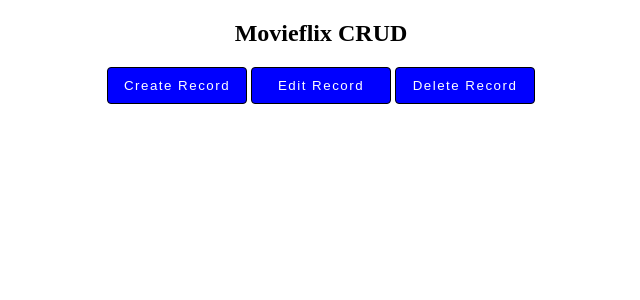
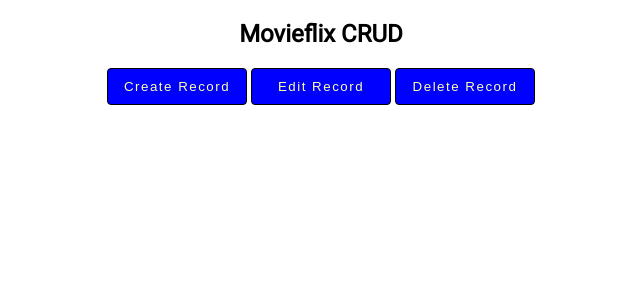
Before and after one commit to onofre925/movieflix-CRUD-Application, a PHP site: page / in a window 1280 px wide. Shown: the top 300 px of the page, without its empty margins (319-959 px from the left). Run offline with PHP 8.4, Linux system fonts and the light colour scheme; data that the repository does not hold is empty.

Commit message:
setting the font family to ROBOTO

```diff
--- a/movieflix/index.php
+++ b/movieflix/index.php
@@ -2,7 +2,12 @@
 <html>
         <head>
             <title>MovieFlix CRUD App</title>
+            <link href="https://fonts.googleapis.com/css2?family=Roboto&display=swap" rel="stylesheet">
             <style>
+                body{
+                    font-family: 'Roboto', sans-serif;
+
+                }
 
                 #create-form, #update-form, #delete-form{
                     display:none;
@@ -37,7 +42,7 @@
                     width: 140px;
                     height: 37.5px;
                     background-color: blue;
-                    color: #FFFFFF;
+                    color: #FFFFAA;
                     border-radius: 4px;
                     border: 1.5px solid black;
                     letter-spacing: 1.5px;
@@ -48,7 +53,7 @@
                     width: 76px;
                     height: 30px;
                     background-color: blue;
-                    color: #FFFFFF;
+                    color: #FFFFAA;
                     border-radius: 2px;
                     border: none;
                     cursor: pointer
@@ -58,6 +63,7 @@
                     margin: 6px;
                     width: 260px;
                     height: 32px;
+                    padding: 3px;
                 }
 
             </style>
```
